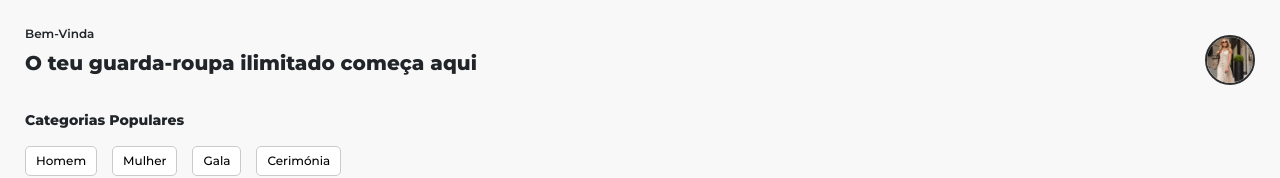
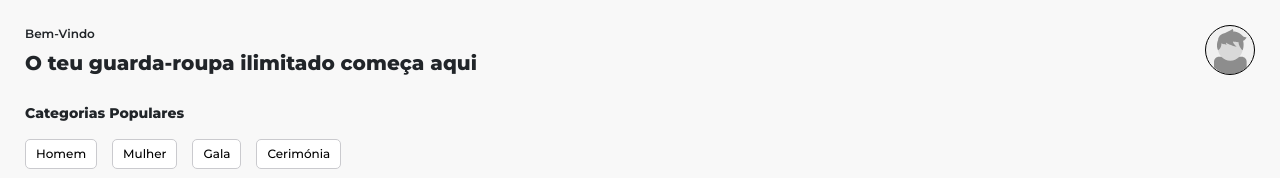
Before and after one commit to DinaX02/Boomerang, a React (Create React App) app: page / in a window 1280 px wide. Shown: the top 178 px of the page. Built offline with nearby package versions, Linux system fonts and the light colour scheme.

Commit message:
icone user unknown

```diff
--- a/src/components/ProfileLink.js
+++ b/src/components/ProfileLink.js
@@ -29,7 +29,7 @@ const ProfileLinkStyle = styled(Link)`
     width: 50px;
     height: 50px;
     border-radius: 50%;
-    border: solid 2px #2e2e2e;
+    border: solid 1px #2e2e2e;
   }
   .description{
     margin-top: 5px;
--- a/src/pages/Homepage.js
+++ b/src/pages/Homepage.js
@@ -1,4 +1,4 @@
-import React, { useEffect} from 'react'
+import React, { useEffect } from 'react'
 import { Link, useNavigate } from 'react-router-dom'
 import Article from "../components/Article";
 import styled from "styled-components";
@@ -12,7 +12,7 @@ import person2 from '../assets/homepage_people/person2.jpg'
 import person3 from '../assets/homepage_people/person3.jpg'
 import person4 from '../assets/homepage_people/person4.jpg'
 import person5 from '../assets/homepage_people/person5.jpg'
-import mockupprofile from '../assets/perfil/user_mockup_image.jpg'
+import mockupprofile from '../assets/icons/user_unknown.svg'
 
 
 const Homepage = () => {
@@ -40,10 +40,11 @@ const Homepage = () => {
     <Link to={"/search-page"}><button>Pesquisa</button></Link>*/}
         <div className={'top'}>
           <div>
-            <div>Bem-Vinda</div>
+            <div>Bem-Vindo</div>
             <div>O teu guarda-roupa ilimitado começa aqui</div>
           </div>
-          <ProfileLink className={'profileLink'} image={mockupprofile}/>
+          {/* <ProfileLink className={'profileLink'} image={mockupprofile}/> */}
+          <div className={'profileLink'} ></div>
         </div>
         <div>
           <div className={'sectionTitle'}><span>Categorias Populares</span></div>
@@ -57,30 +58,30 @@ const Homepage = () => {
         <div>
           <div className={'sectionTitle'}><span>Promotores Populares</span></div>
           <div className={'articles'}>
-            <ProfileLink className={'profileLink'} name={'Bernardo Silva'} image={person1}/>
-            <ProfileLink className={'profileLink'} name={'Joana Faria'}  image={person2}/>
-            <ProfileLink className={'profileLink'} name={'Leandro Santos'}  image={person3}/>
-            <ProfileLink className={'profileLink'} name={'Gisela Martins'}  image={person4}/>
-            <ProfileLink className={'profileLink'} name={'Renata Batista'}  image={person5}/>
+            <ProfileLink className={'profileLink'} name={'Bernardo Silva'} image={person1} />
+            <ProfileLink className={'profileLink'} name={'Joana Faria'} image={person2} />
+            <ProfileLink className={'profileLink'} name={'Leandro Santos'} image={person3} />
+            <ProfileLink className={'profileLink'} name={'Gisela Martins'} image={person4} />
+            <ProfileLink className={'profileLink'} name={'Renata Batista'} image={person5} />
           </div>
 
         </div>
         <div>
           <div className={'sectionTitle'}><span>Os teus favoritos</span><Link to={'/ver-tudo'}>Ver tudo</Link></div>
           <div className={'articles'}>
-          {artigosJSON.slice(0,5).map((artigo) =>{
-             return <Article key={artigo.id} id={artigo.id}  description={artigo.description} image={artigo.images[0]} price={artigo.dailyRentalPrice} brand={artigo.brand} size={artigo.size}/>
-          })}
+            {artigosJSON.slice(0, 5).map((artigo) => {
+              return <Article key={artigo.id} id={artigo.id} description={artigo.description} image={artigo.images[0]} price={artigo.dailyRentalPrice} brand={artigo.brand} size={artigo.size} />
+            })}
             <Article more={true} />
           </div>
         </div>
         <div>
           <div className={'sectionTitle'}><span>Novidades</span><Link to={'/ver-tudo'}>Ver tudo</Link></div>
           <div className={'articles'}>
-          {artigosJSON.slice(6,11).map((artigo) =>{
-            console.log(artigo.id);
-             return <Article key={artigo.id} id={artigo.id} description={artigo.description} image={artigo.images[0]} price={artigo.dailyRentalPrice} brand={artigo.brand} size={artigo.size}/>
-          })}
+            {artigosJSON.slice(6, 11).map((artigo) => {
+              console.log(artigo.id);
+              return <Article key={artigo.id} id={artigo.id} description={artigo.description} image={artigo.images[0]} price={artigo.dailyRentalPrice} brand={artigo.brand} size={artigo.size} />
+            })}
             <Article more={true} />
           </div>
         </div>
@@ -120,8 +121,14 @@ const HomepageStyle = styled.div`
     }
 
     .profileLink {
-      margin-top: 10px;
-      margin-left: 10px;
+      height: 50px;
+      width: 50px;
+      border-radius: 100%;
+      border: 1px black solid;
+      background-image: url(${mockupprofile});
+      background-size: auto;
+      background-repeat: no-repeat;
+      background-position: bottom center;
     }
   }
 
--- a/src/pages/Profile_v2.js
+++ b/src/pages/Profile_v2.js
@@ -2,7 +2,7 @@ import React, {useEffect} from 'react';
 import { Link, useNavigate } from 'react-router-dom';
 import styled from "styled-components";
 import MenuMobile from "../components/MenuMobile";
-import mariacarmo from "../assets/perfil/user_mockup_image.jpg"
+import mariacarmo from "../assets/icons/user_unknown.svg"
 import ArrowForwardIosRoundedIcon from '@mui/icons-material/ArrowForwardIosRounded';
 import PersonAddOutlinedIcon from '@mui/icons-material/PersonAddOutlined';
 import CheckroomOutlinedIcon from '@mui/icons-material/CheckroomOutlined';
@@ -203,11 +203,11 @@ margin-right: 20px;
   height: 50px;
   width: 50px;
   border-radius: 100%;
-  border: 2px black solid;
+  border: 1px black solid;
   background-image: url(${mariacarmo});
-  background-size: cover;
+  background-size: auto;
   background-repeat: no-repeat;
-  background-position: top center;
+  background-position: bottom center;
   margin-right: 18px;
   margin-left: 15px;
 }
--- a/src/pages/VerTudo.js
+++ b/src/pages/VerTudo.js
@@ -217,7 +217,7 @@ const ResultsStyle = styled.div`
       padding-top: 25px;
       display: flex;
       flex-wrap: wrap;
-      justify-content: space-between;
+      justify-content: space-around;
       gap: 25px 25px;
       flex-direction: row;
     }
```
Also changed, not shown: src/assets/icons/unknown.svg (added), src/assets/icons/user_unknown.svg.
